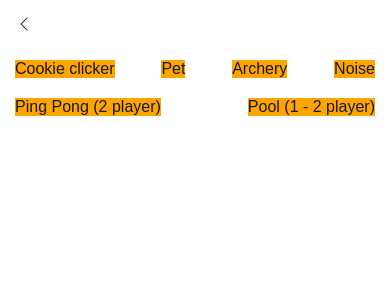
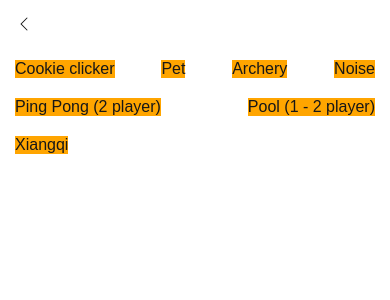
Before and after one commit to ShiCheng-Lu/website, a Next.js app: page /games in a window 390 px wide. Shown: the top 300 px of the page. Built offline with nearby package versions, Linux system fonts and the light colour scheme.

Commit message:
smaller board for mobile

```diff
--- a/src/app/games/page.tsx
+++ b/src/app/games/page.tsx
@@ -46,6 +46,9 @@ export default function Games() {
         <Link className={styles.GameNav} href="/games/pool">
           Pool (1 - 2 player)
         </Link>
+        <Link className={styles.GameNav} href="/games/xiangqi">
+          Xiangqi
+        </Link>
       </div>
     </div>
   );
--- a/src/app/games/xiangqi/page.tsx
+++ b/src/app/games/xiangqi/page.tsx
@@ -7,6 +7,7 @@ import { Euler, Vector2, Vector3 } from "three";
 import { Game, PieceState } from "./game";
 import { useMemo, useRef, useState } from "react";
 import { GameSession, GameSessionRef } from "@/components/GameSession";
+import { isMobile } from "react-device-detect";
 
 type SyncState =
   | { reset: true }
@@ -18,7 +19,7 @@ type SyncState =
 
 export default function Xiangqi() {
   const CAMERA_FOV = 90;
-  const CAMERA_HEIGHT = 12;
+  const CAMERA_HEIGHT = isMobile ? 18 : 12;
   const [game, setGame] = useState(new Game());
 
   const [hovered, setHovered] = useState<PieceState>();
```
